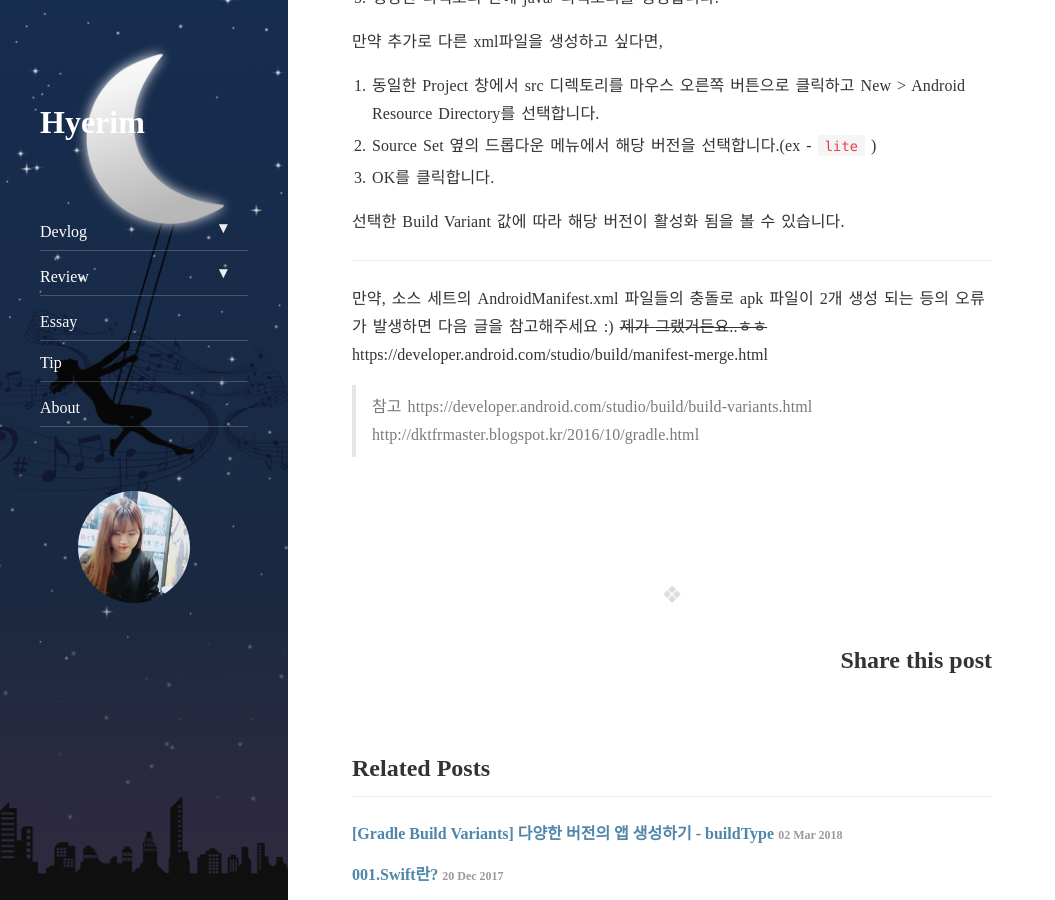
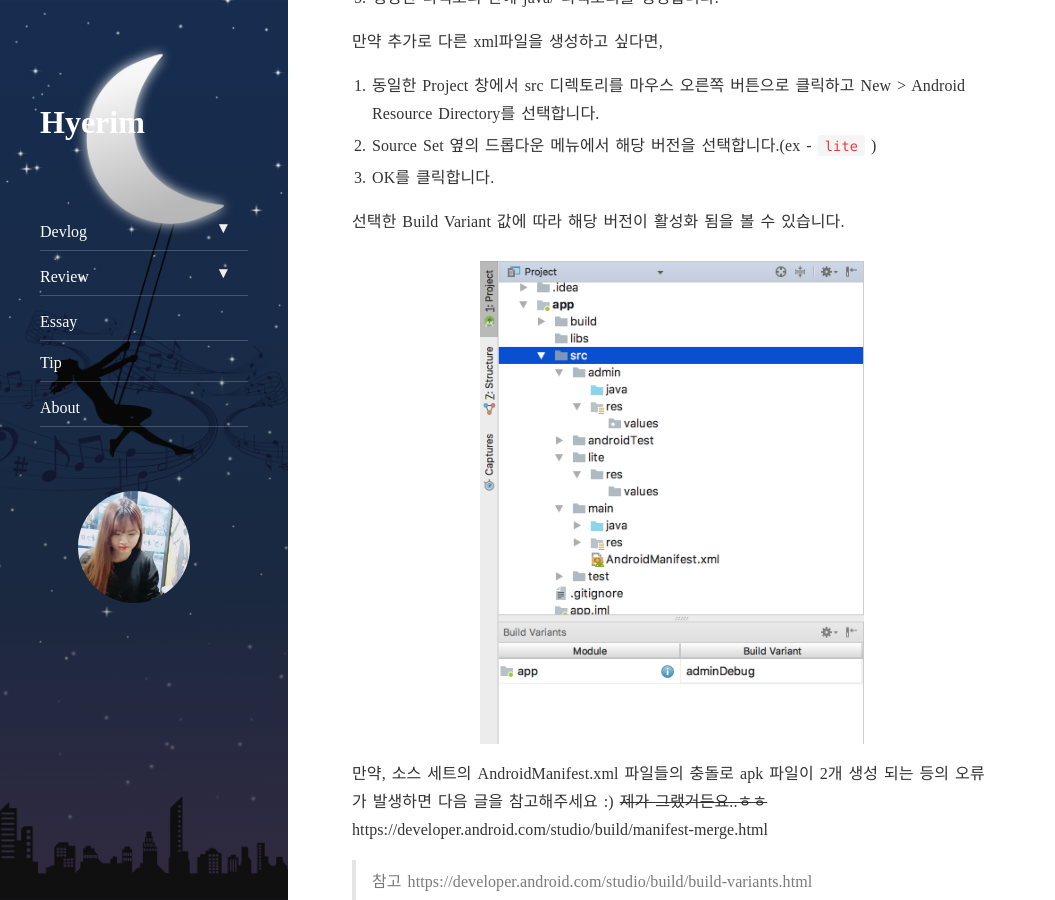
Before and after one commit to hye-rim/hye-rim.github.com, a Jekyll site: the page built from _posts/2018-03-06-devlog-android-buildvariants-2.md, in a window 1280 px wide and 900 px high, scrolled down 2849 px. Shown: the whole window, without its empty margins (0-1055 px from the left). Built offline with Jekyll 4.4.1, drawn with Linux system fonts in a browser that asks for light colours; nearby versions of some CDN libraries; comment, search, counter and statistics services are not loaded.

Commit message:
add image

```diff
--- a/_posts/2018-03-06-devlog-android-buildvariants-2.md
+++ b/_posts/2018-03-06-devlog-android-buildvariants-2.md
@@ -93,6 +93,7 @@ https://developer.android.com/studio/build/build-variants.html#sourcesets
 
 선택한 Build Variant 값에 따라 해당 버전이 활성화 됨을 볼 수 있습니다.
 
+![buildvariants_src](/assets/img/android/buildvariants-src.png){: width="60%" height="60%"}
 ---
 만약, 소스 세트의 AndroidManifest.xml 파일들의 충돌로 apk 파일이 2개 생성 되는 등의 오류가 발생하면 다음 글을 참고해주세요 :)
 ~~제가 그랬거든요..ㅎㅎ~~
```
Also changed, not shown: assets/img/android/buildvariants-src.png (added).
